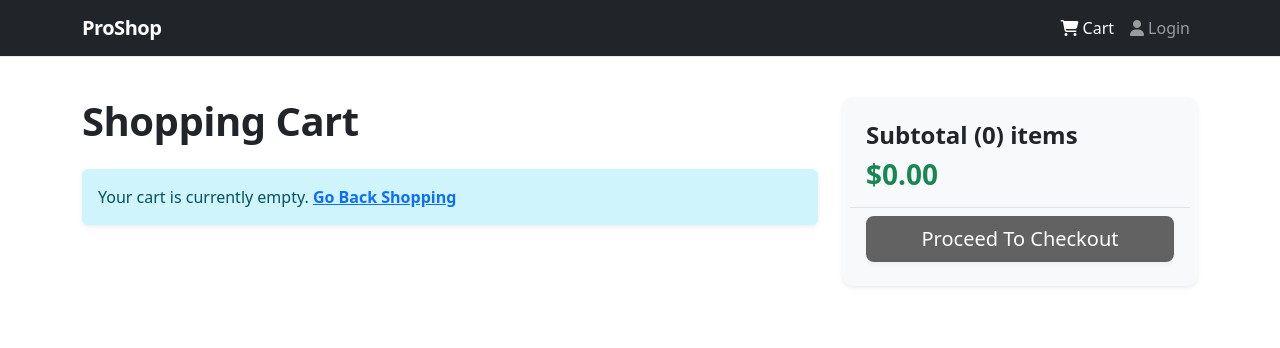
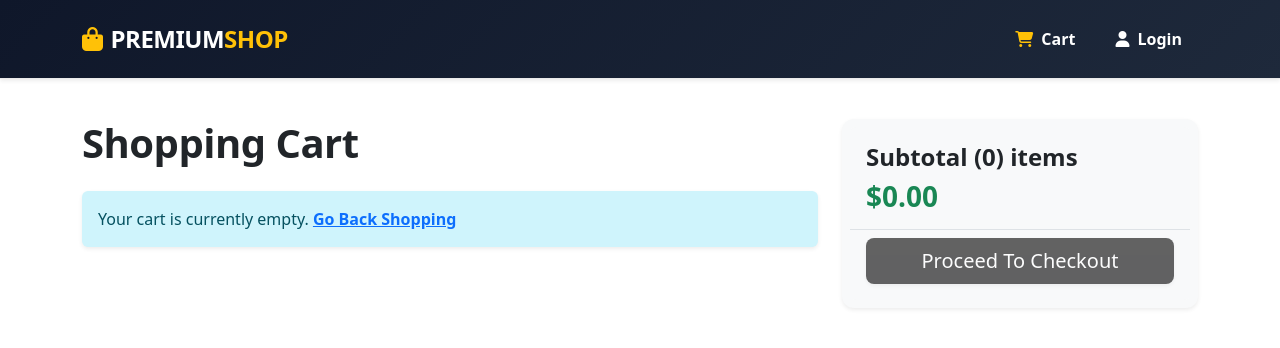
Before and after one commit to Tobiscus100/ecommerce-project, a React (Vite) app in the folder frontend/: page /cart in a window 1280 px wide. Shown: the top 348 px of the page. Built offline with nearby package versions, Linux system fonts and the light colour scheme.

Commit message:
style: fix navigation header to restore profile dropdown and logout handlers with custom layout styling

```diff
--- a/frontend/src/App.css
+++ b/frontend/src/App.css
@@ -1,3 +1,72 @@
+@import url('https://fonts.googleapis.com/css2?family=Plus+Jakarta+Sans:wght@300;400;500;600;700;800&display=swap');
+
+/* --- Premium E-Commerce Design Tokens --- */
+:root {
+  --primary-gradient: linear-gradient(135deg, #0f172a 0%, #1e293b 100%);
+  --action-gradient: linear-gradient(135deg, #1e3c72 0%, #2a5298 100%);
+  --accent-gold: #f39c12;
+  --bg-light: #f8fafc;
+  --text-dark: #0f172a;
+  --card-border: #e2e8f0;
+}
+
+body {
+  font-family: 'Plus Jakarta Sans', sans-serif !important;
+  background-color: var(--bg-light) !important;
+  color: var(--text-dark) !important;
+}
+
+/* --- Premium Retail Cards & UI Makeover --- */
+.card {
+  transition: all 0.3s cubic-bezier(0.4, 0, 0.2, 1) !important;
+  background: #ffffff !important;
+  border: 1px solid var(--card-border) !important;
+}
+
+.card:hover {
+  transform: translateY(-8px) !important;
+  box-shadow: 0 20px 25px -5px rgb(0 0 0 / 0.05), 0 8px 10px -6px rgb(0 0 0 / 0.05) !important;
+  border-color: #cbd5e1 !important;
+}
+
+/* Filter Pill Buttons Styling */
+.btn-light {
+  background-color: #ffffff !important;
+  border: 1px solid var(--card-border) !important;
+  color: #64748b !important;
+  transition: all 0.2s ease !important;
+}
+
+.btn-light:hover {
+  background-color: #f1f5f9 !important;
+  color: var(--text-dark) !important;
+}
+
+.btn-dark {
+  background: var(--action-gradient) !important;
+  border: none !important;
+  box-shadow: 0 4px 6px -1px rgb(30 58 138 / 0.2) !important;
+  transition: all 0.2s ease !important;
+}
+
+.btn-dark:hover {
+  opacity: 0.95 !important;
+  transform: translateY(-1px) !important;
+}
+
+/* Modern Select Dropdowns */
+.form-select {
+  border: 2px solid var(--card-border) !important;
+  font-weight: 500 !important;
+  color: #475569 !important;
+}
+
+.form-select:focus {
+  border-color: #3b82f6 !important;
+  box-shadow: 0 0 0 3px rgba(59, 130, 246, 0.1) !important;
+}
+
+/* --- Your Original Base Workspace Classes (Maintained Intact) --- */
 .counter {
   font-size: 16px;
   padding: 5px 10px;
@@ -42,8 +111,7 @@
     z-index: 1;
     top: 34px;
     height: 28px;
-    transform: perspective(2000px) rotateZ(300deg) rotateX(44deg) rotateY(39deg)
-      scale(1.4);
+    transform: perspective(2000px) rotateZ(300deg) rotateX(44deg) rotateY(39deg) scale(1.4);
   }
 
   .vite {
@@ -51,8 +119,7 @@
     top: 107px;
     height: 26px;
     width: auto;
-    transform: perspective(2000px) rotateZ(300deg) rotateX(40deg) rotateY(39deg)
-      scale(0.8);
+    transform: perspective(2000px) rotateZ(300deg) rotateX(40deg) rotateY(39deg) scale(0.8);
   }
 }
 
--- a/frontend/src/components/Header.jsx
+++ b/frontend/src/components/Header.jsx
@@ -1,14 +1,14 @@
 import React from 'react'
+import { LinkContainer } from 'react-router-bootstrap'
+import { Navbar, Nav, Container, NavDropdown } from 'react-bootstrap'
 import { useDispatch, useSelector } from 'react-redux'
-import { Navbar, Nav, Container, NavDropdown } from 'react-bootstrap'
-import { LinkContainer } from 'react-router-bootstrap'
-import { logout } from '../actions/userActions'
+import { logout } from '../actions/userActions' // Adjust path if your logout action is named differently
 
 function Header() {
   const dispatch = useDispatch()
 
-  // Pull login information out of the state
-  const userLogin = useSelector(state => state.userLogin)
+  // Grab user login information from global Redux state
+  const userLogin = useSelector((state) => state.userLogin)
   const { userInfo } = userLogin
 
   const logoutHandler = () => {
@@ -17,31 +17,59 @@ function Header() {
 
   return (
     <header>
-      <Navbar bg="dark" variant="dark" expand="lg" collapseOnSelect className="py-2">
+      <Navbar
+        style={{ background: 'linear-gradient(135deg, #0f172a 0%, #1e293b 100%)' }}
+        variant="dark"
+        expand="lg"
+        collapseOnSelect
+        className="py-3 shadow-sm"
+      >
         <Container>
           <LinkContainer to="/">
-            <Navbar.Brand className="fw-bold">ProShop</Navbar.Brand>
+            <Navbar.Brand className="fw-bold fs-4 text-white" style={{ letterSpacing: '-0.5px' }}>
+              <i className="fas fa-shopping-bag text-warning me-2"></i>PREMIUM<span className="text-warning">SHOP</span>
+            </Navbar.Brand>
           </LinkContainer>
 
           <Navbar.Toggle aria-controls="basic-navbar-nav" />
           <Navbar.Collapse id="basic-navbar-nav">
-            <Nav className="ms-auto">
+            <Nav className="ms-auto gap-2 align-items-center">
 
+              {/* Shopping Cart Link */}
               <LinkContainer to="/cart">
-                <Nav.Link><i className="fas fa-shopping-cart me-1"></i>Cart</Nav.Link>
+                <Nav.Link className="fw-semibold px-3 text-white">
+                  <i className="fas fa-shopping-cart text-warning me-1"></i> Cart
+                </Nav.Link>
               </LinkContainer>
 
-              {/* Dynamic Auth Link Conditional */}
+              {/* Dynamic Authentication Controls */}
               {userInfo ? (
-                <NavDropdown title={userInfo.name} id='username'>
-                  <LinkContainer to='/profile'>
-                    <NavDropdown.Item>Profile</NavDropdown.Item>
+                <NavDropdown
+                  title={
+                    <span className="fw-semibold text-white">
+                      <i className="fas fa-user-circle text-warning me-1"></i> {userInfo.name}
+                    </span>
+                  }
+                  id="username"
+                  className="fw-semibold"
+                >
+                  <LinkContainer to="/profile">
+                    <NavDropdown.Item>
+                      <i className="fas fa-user-sliders me-2 text-primary"></i> View Profile
+                    </NavDropdown.Item>
                   </LinkContainer>
-                  <NavDropdown.Item onClick={logoutHandler}>Logout</NavDropdown.Item>
+
+                  <NavDropdown.Divider />
+
+                  <NavDropdown.Item onClick={logoutHandler} className="text-danger">
+                    <i className="fas fa-sign-out-alt me-2"></i> Logout
+                  </NavDropdown.Item>
                 </NavDropdown>
               ) : (
                 <LinkContainer to="/login">
-                  <Nav.Link><i className="fas fa-user me-1"></i>Login</Nav.Link>
+                  <Nav.Link className="fw-semibold px-3 text-white">
+                    <i className="fas fa-user me-1"></i> Login
+                  </Nav.Link>
                 </LinkContainer>
               )}
 
--- a/frontend/src/screens/HomeScreen.jsx
+++ b/frontend/src/screens/HomeScreen.jsx
@@ -7,7 +7,6 @@ import Product from '../components/Product'
 function HomeScreen() {
   const dispatch = useDispatch()
 
-  // Functional state controls
   const [selectedCategory, setSelectedCategory] = useState('All')
   const [sortBy, setSortBy] = useState('default')
 
@@ -18,18 +17,14 @@ function HomeScreen() {
     dispatch(listProducts())
   }, [dispatch])
 
-  // Extract list departments dynamically to render functional navigation pill filters
   const categories = ['All', 'Electronics', 'Accessories', 'Apparel', 'Home & Kitchen', 'Fitness', 'Office']
 
-  // Core processing computation pipeline
   let filteredProducts = products ? [...products] : []
 
-  // 1. Execute Category Filtering
   if (selectedCategory !== 'All') {
     filteredProducts = filteredProducts.filter(p => p.category === selectedCategory)
   }
 
-  // 2. Execute Sorting Re-arrangement
   if (sortBy === 'price-low-high') {
     filteredProducts.sort((a, b) => Number(a.price) - Number(b.price))
   } else if (sortBy === 'price-high-low') {
@@ -40,9 +35,36 @@ function HomeScreen() {
 
   return (
     <div>
-      {/* Utility Action Toolbar Container */}
-      <div className="bg-white p-3 rounded shadow-sm my-4 border d-flex flex-wrap justify-content-between align-items-center gap-3">
-        {/* Left Side: Department Filter Pills */}
+      {/* Premium Luxury Welcome Hero Banner Section */}
+      <div
+        className="p-5 my-4 text-white shadow-sm position-relative overflow-hidden"
+        style={{
+          background: 'linear-gradient(135deg, #1e3c72 0%, #2a5298 100%)',
+          borderRadius: '16px'
+        }}
+      >
+        <div className="position-relative" style={{ zIndex: 2, maxWidth: '650px' }}>
+          <span className="badge bg-warning text-dark fw-bold mb-3 px-3 py-2 rounded-pill text-uppercase">
+            Exclusive Collection
+          </span>
+          <h1 className="display-5 fw-extrabold mb-3" style={{ letterSpacing: '-1.5px', lineHeight: '1.1' }}>
+            Discover Exceptional Premium Products
+          </h1>
+          <p className="lead text-white-50 mb-4" style={{ fontSize: '1.05rem', fontWeight: '400' }}>
+            Explore our curated catalog of top-tier electronics, sleek luxury accessories, modern apparel, and workspace essentials designed for you.
+          </p>
+          <Button variant="warning" className="fw-bold px-4 py-2 rounded-pill text-dark border-0 shadow-sm">
+            Explore Collections <i className="fas fa-arrow-right ms-2"></i>
+          </Button>
+        </div>
+        <div
+          className="position-absolute opacity-10 rounded-circle bg-white"
+          style={{ width: '400px', height: '400px', right: '-100px', bottom: '-100px' }}
+        />
+      </div>
+
+      {/* Utility Action Filter and Sort Toolbar Container */}
+      <div className="bg-white p-3 rounded-3 shadow-sm my-4 border d-flex flex-wrap justify-content-between align-items-center gap-3">
         <div className="d-flex flex-wrap gap-2">
           {categories.map((cat) => (
             <Button
@@ -57,7 +79,6 @@ function HomeScreen() {
           ))}
         </div>
 
-        {/* Right Side: Sorting Selector Dropdown Dropdown */}
         <div className="d-flex align-items-center gap-2" style={{ minWidth: '220px' }}>
           <Form.Label className="mb-0 text-muted small fw-semibold text-nowrap">Sort By:</Form.Label>
           <Form.Control
@@ -76,7 +97,7 @@ function HomeScreen() {
 
       <h2 className="my-3 fw-bold text-dark" style={{ letterSpacing: '-0.5px' }}>
         {selectedCategory === 'All' ? 'Latest Products' : `${selectedCategory} Collection`}
-        <span className="text-muted small fw-normal ms-2">({filteredProducts.length} items)</span>
+        <span className="text-muted small fw-normal ms-2">({filteredProducts.length} items available)</span>
       </h2>
 
       {loading ? (
```
